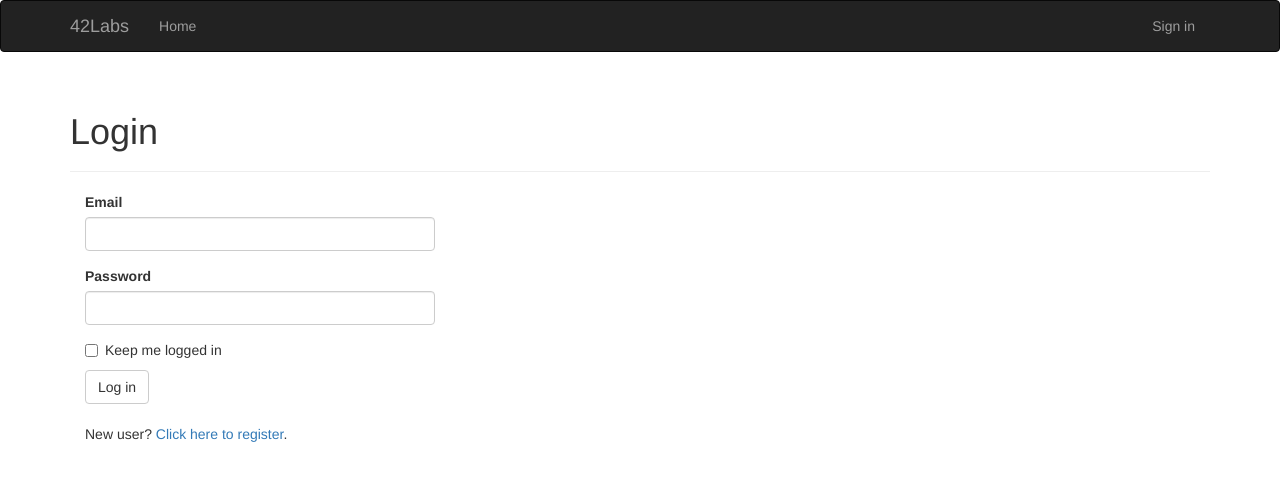
After one commit to Alekzandre/labs, a Flask app: page /auth/login in a window 1280 px wide. The commit adds this page. Shown: the top 481 px of the page. Run offline with Flask 2, Linux system fonts and the light colour scheme; some libraries are stand-ins or nearby versions.

Commit message:
modif register + login

```diff
--- a/app/__init__.py
+++ b/app/__init__.py
@@ -2,11 +2,16 @@ from flask import Flask, request, render_template
 from flask.ext.bootstrap import Bootstrap
 from flask.ext.moment import Moment
 from flask.ext.sqlalchemy import SQLAlchemy
+from flask.ext.login import LoginManager
 from config import config
 
 bootstrap = Bootstrap()
 moment = Moment()
 db = SQLAlchemy()
+
+login_manager = LoginManager()
+login_manager.session_protection = 'strong'
+login_manager.login_view = 'auth.login'
 
 
 def create_app(config_name):
@@ -17,6 +22,7 @@ def create_app(config_name):
     bootstrap.init_app(app)
     moment.init_app(app)
     db.init_app(app)
+    login_manager.init_app(app)
 
     from .main import main as main_blueprint
     from .auth import auth as auth_blueprint
--- a/app/auth/forms.py
+++ b/app/auth/forms.py
@@ -0,0 +1,33 @@
+from flask.ext.wtf import Form
+from wtforms import StringField, BooleanField, SubmitField, PasswordField
+from wtforms.validators import Required, Email, Length, EqualTo, Regexp
+from wtforms import ValidationError
+from .models import User
+
+
+class LoginForm(Form):
+    email = StringField("Email", validators=[
+                        Required(), Length(4, 64), Email()])
+    password = PasswordField('Password', validators=[Required()])
+    remenber_me = BooleanField('Keep me logged in')
+    submit = SubmitField('Log in')
+
+class RegistrationForm(Form):
+    email = StringField('Email', validators=[Required(), Length(1, 64),
+                                           Email()])
+    username = StringField('Username', validators=[
+        Required(), Length(1, 64), Regexp('^[A-Za-z][A-Za-z0-9_.]*$', 0,
+                                          'Usernames must have only letters, '
+                                          'numbers, dots or underscores')])
+    password = PasswordField('Password', validators=[
+        Required(), EqualTo('password2', message='Passwords must match.')])
+    password2 = PasswordField('Confirm password', validators=[Required()])
+    submit = SubmitField('Register')
+
+    def validate_email(self, field):
+        if User.query.filter_by(email=field.data).first():
+            raise ValidationError('Email already registered.')
+
+    def validate_username(self, field):
+        if User.query.filter_by(username=field.data).first():
+            raise ValidationError('Username already in use.')
--- a/app/auth/views.py
+++ b/app/auth/views.py
@@ -1,9 +1,41 @@
-from flask import render_template, session, redirect, url_for, flash
-# from .forms import NameForm
+from flask import render_template, session, redirect, url_for, flash, request
+from flask.ext.login import login_user, logout_user, login_required
+from .forms import LoginForm, RegistrationForm
 from . import auth
 from .models import User
 from .. import db
 
-@auth.route('/login',methods=['GET', 'POST'])
-def index():
-	return(render_template('auth/login.html'))
+
+@auth.route('/login', methods=['GET', 'POST'])
+def login():
+    form = LoginForm()
+    if form.validate_on_submit():
+        print "-------------"
+        print form.data['email']
+        user = User.query.filter_by(email=form.data['email']).first()
+        if user is not None and user.verify_password(form.password.data):
+            login_user(user, form.remenber_me.data)
+            return redirect(request.args.get('next') or url_for('main.index'))
+        flash('invalid username or password')
+    return(render_template('auth/login.html', form=form))
+
+
+@auth.route('/logout', methods=['GET', 'POST'])
+@login_required
+def logout():
+    logout_user()
+    flash('You haven been logged out')
+    return redirect(url_for('main.index'))
+
+
+@auth.route('/register', methods=['GET', 'POST'])
+def register():
+    form = RegistrationForm()
+    if form.validate_on_submit():
+        user = User(email=form.email.data,
+                    username=form.username.data,
+                    password=form.password.data)
+        db.session.add(user)
+        flash('You can now login.')
+        return redirect(url_for('auth.login'))
+    return render_template('auth/register.html', form=form)
--- a/app/main/forms.py
+++ b/app/main/forms.py
@@ -2,6 +2,7 @@ from flask.ext.wtf import Form
 from wtforms import StringField, SubmitField
 from wtforms.validators import Required
 
+
 class NameForm(Form):
     name = StringField("name please", validators=[Required()])
     submit = SubmitField('got it')
--- /dev/null
+++ b/app/templates/auth/login.html
@@ -0,0 +1,15 @@
+{% extends "base.html" %}
+{% import "bootstrap/wtf.html" as wtf %}
+
+{% block title %} Labs - Login {% endblock %}
+
+{% block  page_content %}
+<div class="page-header">
+	<h1>Login</h1>
+</div>
+<div class="col-md-4">
+    {{ wtf.quick_form(form) }}
+    <br>
+    <p>New user? <a href="{{ url_for('auth.register') }}">Click here to register</a>.</p>
+</div>
+{% endblock %}
--- a/app/templates/base.html
+++ b/app/templates/base.html
@@ -24,6 +24,13 @@
             <ul class="nav navbar-nav">
                 <li><a href="{{url_for('main.index')}}">Home</a></li>
             </ul>
+            <ul class="nav navbar-nav navbar-right">
+                {% if current_user.is_authenticated %}
+                <li><a href="{{ url_for('auth.login') }}"> Sign out </a></li>
+                {% else %}
+                <li><a href="{{ url_for('auth.logout') }}"> Sign in </a></li>
+                {% endif %}
+            </ul>
         </div>
     </div>
 </div>
--- a/app/templates/index.html
+++ b/app/templates/index.html
@@ -1,8 +1,9 @@
 {% extends "base.html" %}
+
+{% block title %}Labs{% endblock %}
 
 {% block page_content %}
 <div class="page-header">
-    <h1>hello {% if name %}{{name}}{% else %} stranger {%endif%}</h1>
+    <h1>Hello, {% if current_user.is_authenticated %}{{ current_user.username }}{% else %}Stranger{% endif %}!</h1>
 </div>
-{{ wtf.quick_form(form) }}
 {% endblock %}
```
Also changed, not shown: app/auth/models.py (+9 -2 lines), app/main/views.py (+1 -7 lines), app/templates/auth/register.html (added, +13 -0 lines), 1 other file.
